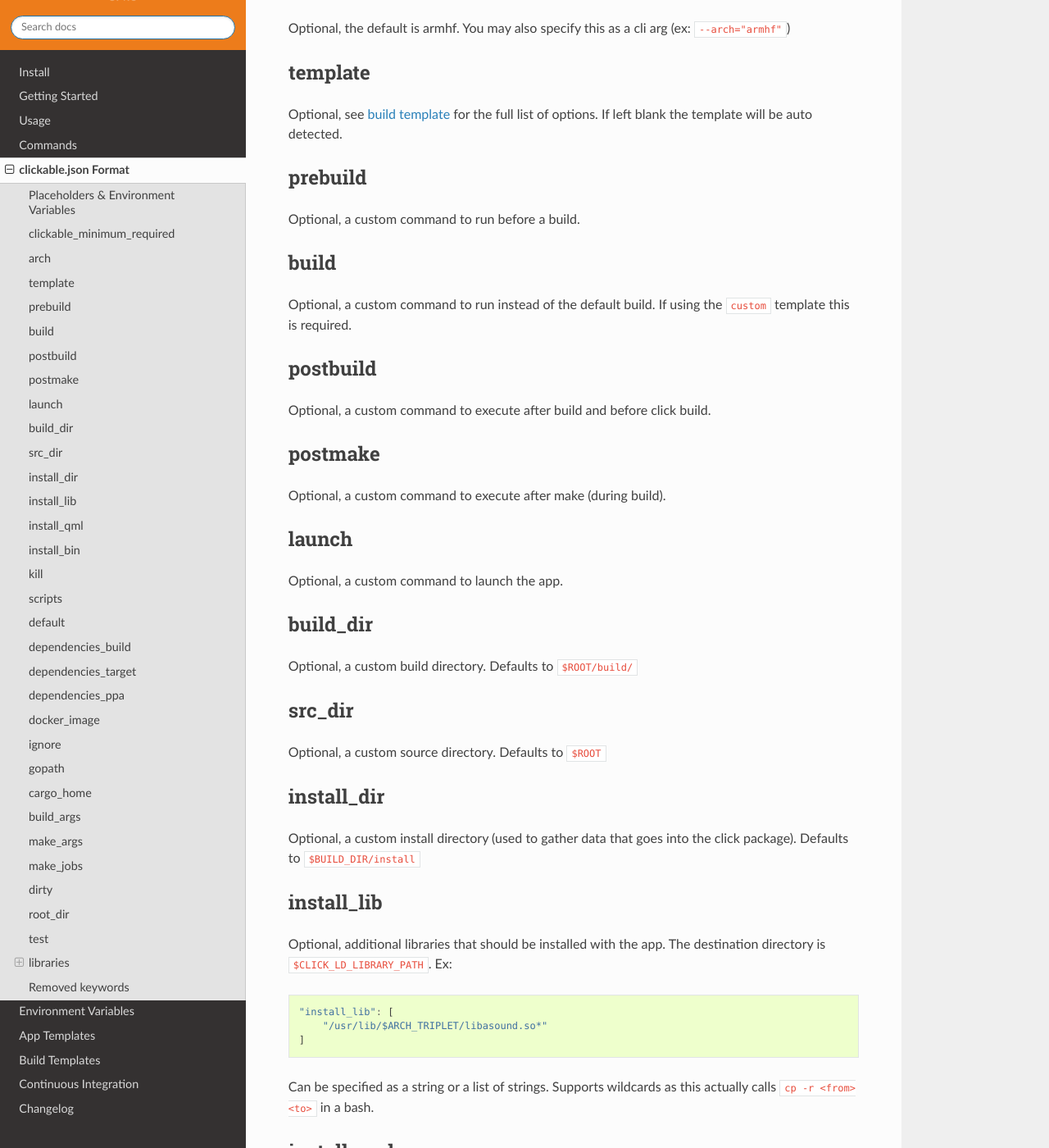
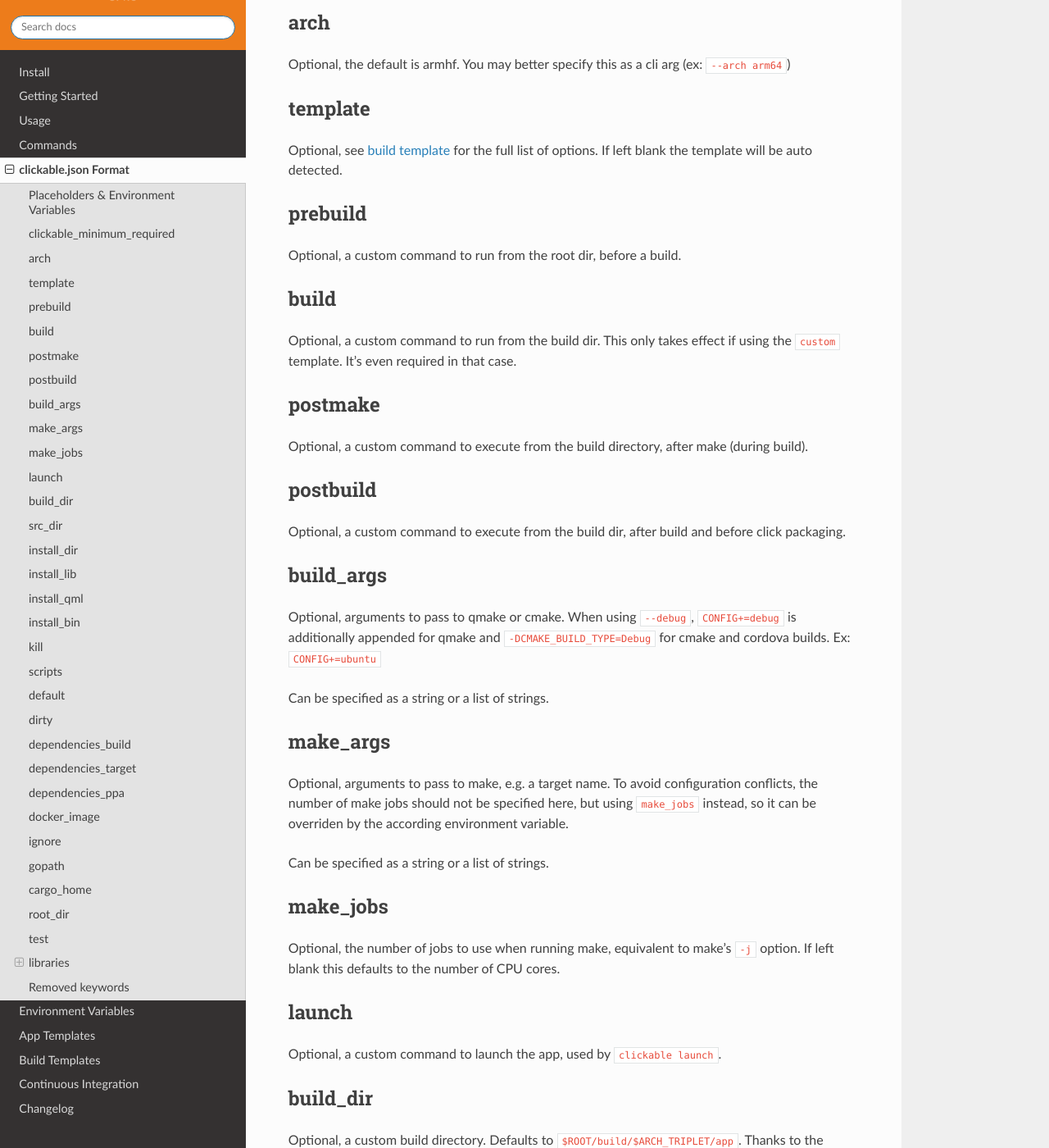
Before and after one commit to bhdouglass/clickable, a Sphinx documentation site: the page built from docs/clickable-json.rst, in a window 1280 px wide and 1400 px high, scrolled down 1434 px. Shown: the whole window at 82% size. Built offline with Sphinx 7.4.7 and the Read the Docs theme 2.0.0, drawn with Linux system fonts in a browser that asks for light colours; some of the changed text lies outside the part shown.

Commit message:
Update docs on clickable.json

```diff
--- a/docs/clickable-json.rst
+++ b/docs/clickable-json.rst
@@ -25,23 +25,23 @@
 The following placeholders can be used in the clickable.json.
 They are also provided as environment variables during build.
 When passing ``--debug`` to Clickable, ``DEBUG_BUILD=1`` is set
-as an environment variable additionally.
+as an environment variable, additionally.
 
 ======================= ======
 Placeholder             Output
 ======================= ======
-$ARCH_TRIPLET           Target architecture triplet (``arm-linux-gnueabihf``, ``x86_64-linux-gnu`` or ``all``)
+$ARCH_TRIPLET           Target architecture triplet (``arm-linux-gnueabihf``, ``aarch64-linux-gnu``, ``x86_64-linux-gnu`` or ``all``)
 $ROOT                   Value of ``root_dir``
 $BUILD_DIR              Value of ``build_dir``
 $SRC_DIR                Value of ``src_dir``
 $INSTALL_DIR            Value of ``install_dir``
-$CLICK_LD_LIBRARY_PATH  ``$INSTALL_DIR/lib/$ARCH_TRIPLET`` (``$INSTALL_DIR/lib`` for architecture independent apps)
-$CLICK_QML2_IMPORT_PATH ``$INSTALL_DIR/lib/$ARCH_TRIPLET`` (``$INSTALL_DIR/qml`` for architecture independent apps, which is not in ``QML2_IMPORT_PATH`` at runtime)
-$CLICK_PATH             ``$INSTALL_DIR/lib/$ARCH_TRIPLET/bin`` (``$INSTALL_DIR`` for architecture independent apps)
+$CLICK_LD_LIBRARY_PATH  ``$INSTALL_DIR/lib/$ARCH_TRIPLET`` or ``$INSTALL_DIR/lib`` for architecture independent apps (will be in ``LD_LIBRARY_PATH`` on runtime)
+$CLICK_QML2_IMPORT_PATH ``$INSTALL_DIR/lib/$ARCH_TRIPLET`` or ``$INSTALL_DIR/qml`` for architecture independent apps, which is not in ``QML2_IMPORT_PATH`` at runtime (otherwise will be in ``QML2_IMPORT_PATH`` on runtime)
+$CLICK_PATH             ``$INSTALL_DIR/lib/$ARCH_TRIPLET/bin`` or ``$INSTALL_DIR`` for architecture independent apps (will be in ``PATH`` on runtime)
 $<lib>_LIB_INSTALL_DIR  Value of ``install_dir`` from ``<lib>`` (see :ref:`libraries <clickable-json-libraries>`)
 ======================= ======
 
-Parameters accepting placeholders: ``root_dir``, ``build_dir``, ``src_dir``, ``install_dir``, ``gopath``, ``cargo_home``, ``scripts``, ``build``, ``build_args``, ``make_args``, ``postmake``, ``postbuild``, ``prebuild``. This is an ordered list. Parameters that are used as placeholders themselfs accept only predecessors. Ex: ``$ROOT`` can be used in ``src_dir``, but not vice-versa.
+Parameters accepting placeholders: ``root_dir``, ``build_dir``, ``src_dir``, ``install_dir``, ``gopath``, ``cargo_home``, ``scripts``, ``build``, ``build_args``, ``make_args``, ``postmake``, ``postbuild``, ``prebuild``, ``install_qml``, ``install_bin``, ``install_qml``. This is an ordered list. Parameters that are used as placeholders themselfs accept only predecessors. Ex: ``$ROOT`` can be used in ``src_dir``, but not vice-versa.
 
 Example:
 
@@ -63,8 +63,8 @@
 arch
 ----
 
-Optional, the default is armhf. You may also specify this as a cli arg
-(ex: ``--arch="armhf"``)
+Optional, the default is armhf. You may better specify this as a cli arg
+(ex: ``--arch arm64``)
 
 .. _clickable-json-template:
 
@@ -78,36 +78,65 @@
 prebuild
 --------
 
-Optional, a custom command to run before a build.
+Optional, a custom command to run from the root dir, before a build.
 
 build
 -----
 
-Optional, a custom command to run instead of the default build. If using
-the ``custom`` template this is required.
+Optional, a custom command to run from the build dir. This only takes effect if using
+the ``custom`` template. It's even required in that case.
+
+postmake
+---------
+
+Optional, a custom command to execute from the build directory, after make (during build).
 
 postbuild
 ---------
 
-Optional, a custom command to execute after build and before click build.
+Optional, a custom command to execute from the build dir, after build and before click packaging.
 
+build_args
+----------
 
-postmake
+Optional, arguments to pass to qmake or cmake. When using ``--debug``,
+``CONFIG+=debug`` is additionally appended for qmake and
+``-DCMAKE_BUILD_TYPE=Debug`` for cmake and cordova builds. Ex: ``CONFIG+=ubuntu``
+
+Can be specified as a string or a list of strings.
+
+.. _clickable-json-make-args:
+
+make_args
 ---------
 
-Optional, a custom command to execute after make (during build).
+Optional, arguments to pass to make, e.g. a target name. To avoid configuration
+conflicts, the number of make jobs should not be specified here, but using
+``make_jobs`` instead, so it can be overriden by the according environment variable.
+
+Can be specified as a string or a list of strings.
+
+.. _clickable-json-make-jobs:
+
+make_jobs
+---------
+
+Optional, the number of jobs to use when running make, equivalent to make's ``-j``
+option. If left blank this defaults to the number of CPU cores.
 
 launch
 ------
 
-Optional, a custom command to launch the app.
+Optional, a custom command to launch the app, used by ``clickable launch``.
 
 .. _clickable-json-build_dir:
 
 build_dir
 ---------
 
-Optional, a custom build directory. Defaults to ``$ROOT/build/``
+Optional, a custom build directory. Defaults to ``$ROOT/build/$ARCH_TRIPLET/app``.
+Thanks to the architecture triplet, builds for different architectures can
+exist in parallel.
 
 src_dir
 -------
@@ -124,7 +153,7 @@
 install_lib
 -----------
 
-Optional, additional libraries that should be installed with the app. The destination directory is ``$CLICK_LD_LIBRARY_PATH``. Ex:
+Optional, additional libraries that should be installed with the app and be in ``LD_LIBRARY_PATH`` at runtime. The destination directory is ``$CLICK_LD_LIBRARY_PATH``. Ex:
 
 .. code-block:: javascript
 
@@ -133,12 +162,12 @@
     ]
 
 Can be specified as a string or a list of strings.
-Supports wildcards as this actually calls ``cp -r <from> <to>`` in a bash.
+Supports wildcards as this actually calls ``cp -r <path> $CLICK_LD_LIBRARY_PATH`` in a bash.
 
 install_qml
 -----------
 
-Optional, additional QML files or directories that should be installed with the app. The destination directory is ``$CLICK_QML2_IMPORT_PATH``. Ex:
+Optional, additional QML files or directories that should be installed with the app and be in ``QML2_IMPORT_PATH`` at runtime. The destination directory is ``$CLICK_QML2_IMPORT_PATH``. Ex:
 
 .. code-block:: javascript
 
@@ -147,12 +176,12 @@
     ]
 
 Can be specified as a string or a list of strings.
-Supports wildcards as this actually calls ``cp -r <from> <to>`` in a bash.
+Supports wildcards as this actually calls ``cp -r <path> $CLICK_QML2_IMPORT_PATH`` in a bash.
 
 install_bin
 -----------
 
-Optional, additional executables that should be installed with the app. The destination directory is ``$CLICK_PATH``. Ex:
+Optional, additional executables that should be installed with the app and be in ``PATH`` at runtime. The destination directory is ``$CLICK_PATH``. Ex:
 
 .. code-block:: javascript
 
@@ -161,13 +190,13 @@
     ]
 
 Can be specified as a string or a list of strings.
-Supports wildcards as this actually calls ``cp -r <from> <to>`` in a bash.
+Supports wildcards as this actually calls ``cp -r <path> $CLICK_PATH`` in a bash.
 
 kill
 ----
 
-Optional, a custom process name to kill (useful for killing the running app,
-then relaunching it). If left blank the process name will be assumed.
+Optional, a custom process name to kill (used by ``clickable launch`` to kill the app before
+relaunching it). If left blank the process name will be assumed.
 
 scripts
 -------
@@ -176,20 +205,32 @@
 
 .. code-block:: javascript
 
-    {
-        "test": "make test",
-        "echo": "echo Hello World"
+    "scripts": {
+        "fetch": "git submodule update --init",
+        "echo": "echo $ARCH_TRIPLET"
     }
+
+That enables the use of ``clickable fetch`` and ``clickable echo``.
 
 .. _clickable-json-default:
 
 default
 -------
 
-Optional, a list of space separated sub-commands to run when no sub-commands are
-specified. Defaults to ``clean build install launch``.
+Optional, sub-commands to run when no sub-commands are
+specified (running simply ``clickable``). Defaults to ``clean build install launch``.
+The ``--dirty`` cli argument removes ``clean`` from that list.
 
 Can be specified as a string or a list of strings.
+
+.. _clickable-json-dirty:
+
+dirty
+-----
+
+Optional, whether or not do a dirty build, avoiding to clean the build directory
+before building. You may also specify this as a cli arg (``--dirty``).
+The default is ``false``.
 
 .. _clickable-json-dependencies_build:
 
@@ -208,11 +249,11 @@
 -------------------
 
 Optional, a list of dependencies that will be installed in the build container.
-These will be assumed to be ``dependency:arch``, unless an architecture specifier
-is already appended. In desktop mode ``dependencies_target`` is handled just
-like ``dependencies_build``.
+These will be assumed to be ``dependency:arch`` (where ``arch`` is the target
+architecture), unless an architecture specifier
+is already appended.
 
-Add dependencies here that your app depends on.
+Add dependencies here that your app actually depends on.
 
 Can be specified as a string or a list of strings.
 
@@ -221,8 +262,7 @@
 dependencies_ppa
 ----------------
 
-Optional, a list of PPAs, that will be enabled in the build container. This is
-only supported for docker mode. Ex:
+Optional, a list of PPAs, that will be enabled in the build container. Ex:
 
 .. code-block:: javascript
 
@@ -270,70 +310,34 @@
 cargo_home
 ----------
 
-Optional, the Cargo home path on the host machine that is used for caching.
+Optional, the Cargo home path on the host machine that is used for caching (namely its subdirs ``registry``, ``git`` and ``.package-cache``).
 Defaults to ``~/.clickable/cargo``.
 
 .. _clickable-json-build-args:
-
-build_args
-----------
-
-Optional, arguments to pass to qmake or cmake. When using ``--debug``,
-``CONFIG+=debug`` is additionally appended for qmake and
-``-DCMAKE_BUILD_TYPE=Debug`` for cmake and cordova builds. Ex: ``CONFIG+=ubuntu``
-
-Can be specified as a string or a list of strings.
-
-.. _clickable-json-make-args:
-
-make_args
----------
-
-Optional, arguments to pass to make, e.g. a target name. To avoid configuration
-conflicts, the number of make jobs should not be specified here, but using
-``make_jobs`` instead, so it can be overriden by the according environment variable.
-
-Can be specified as a string or a list of strings.
-
-.. _clickable-json-make-jobs:
-
-make_jobs
----------
-
-Optional, the number of jobs to use when running make, equivalent to make's ``-j``
-option. If left blank this defaults to ``-j``, allowing make to execute many
-recipes simultaneously.
-
-.. _clickable-json-dirty:
-
-dirty
------
-
-Optional, whether or not do a dirty build, avoiding to clean the build directory
-before building. You may also specify this as a cli arg (``--dirty``).
-The default is ``false``.
 
 root_dir
 --------
 
 Optional, specify a different root directory for the project. For example,
 if you clickable.json file is in ``platforms/ubuntu_touch`` and you want to include
-code from root of your project you can set ``root_dir: "../.."``.
+code from root of your project you can set ``root_dir: "../.."``. Alternatively you can run
+clickable from the project root in that case via
+``clickable -c platforms/ubuntu_touch/clickable.json``.
 
 .. _clickable-json-test:
 
 test
 ----
 
-Optional, specify a different test command to run when running ``clickable test``.
+Optional, specify a test command to be executed when running ``clickable test``.
 The default is ``qmltestrunner``.
 
 .. _clickable-json-libraries:
 
 libraries
 ---------
-Optional, libraries to be build in the docker container by calling ``clickable build-libs``.
-It's a dictionary of dictionaries basically looking like the clickable.json itself. Example:
+Optional, dependencies to be build by running ``clickable build-libs``.
+It's a dictionary of dictionaries similar to the clickable.json itself. Example:
 
 .. code-block:: javascript
 
@@ -353,10 +357,7 @@
 The keywords ``install_dir``, ``prebuild``, ``build``, ``postbuild``,
 ``postmake``, ``make_jobs``, ``make_args``, ``build_args``, ``docker_image``,
 ``dependencies_build``, ``dependencies_target`` and ``dependencies_ppa``,
-can be used for a library the same way as described above for the app. The
-libraries are compiled for the same architecture as specified for the app itself.
-
-Consider defining a custom build directory for the app itself (Ex: ``build/app``). Otherwise cleaning the app cleans the library, too.
+can be used for a library the same way as described above for the app.
 
 In addition to the :ref:`placeholders <clickable-json-placeholders>` described above, the following placeholders are available:
 
@@ -366,7 +367,7 @@
 $NAME         The library name (key name in the ``libraries`` dictionary)
 ============= ======
 
-A single library can be build by specifying its name as ``clickable build-libs lib1`` to build the library with name ``lib1``.
+A single library can be build by specifying its name as ``clickable build-libs lib1 --arch arm64`` to build the library with name ``lib1`` for the architecture ``arm64``. ``clickable clean-libs lib1 --arch arm64`` cleans the libraries build dir.
 
 template
 ^^^^^^^^
```
Also changed, not shown: other parts of docs/clickable-json.rst (+3 -4 lines).
